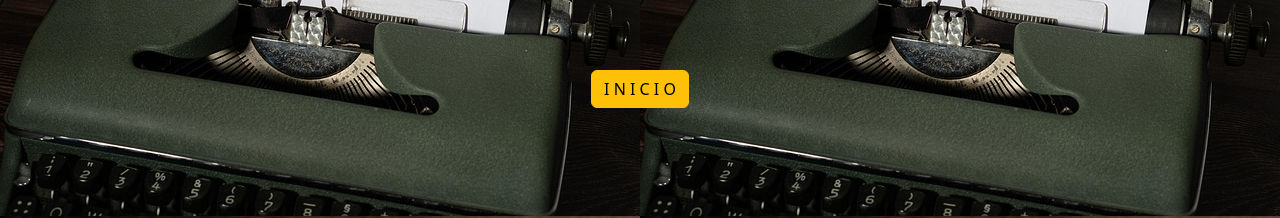
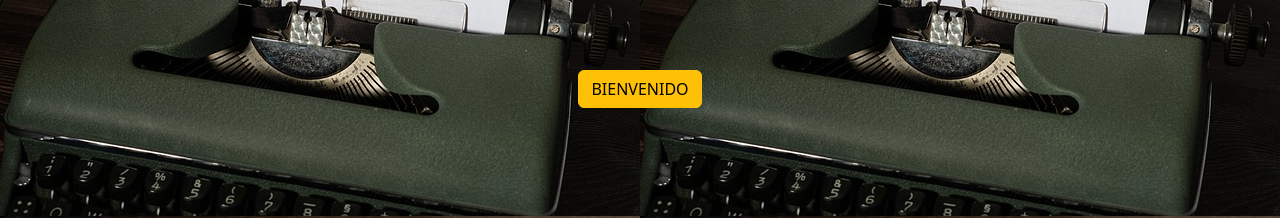
Before and after one commit to cristofer0dj/Gabinete_de_Abogados, an Angular app: page / in a window 1280 px wide. Shown: the part 211-429 px from the top of the page. Built offline with nearby package versions, Linux system fonts and the light colour scheme.

Commit message:
mensaje de bienbenida

```diff
--- a/src/app/page/inicio/inicio.html
+++ b/src/app/page/inicio/inicio.html
@@ -1,4 +1,4 @@
 <p>
-<a class="btn btn-large btn-warning" routerLink="/clientes" >I N I C I O</a>
+<a class="btn btn-large btn-warning" routerLink="/clientes" >BIENVENIDO</a>
 </p>
 <p></p>
```
